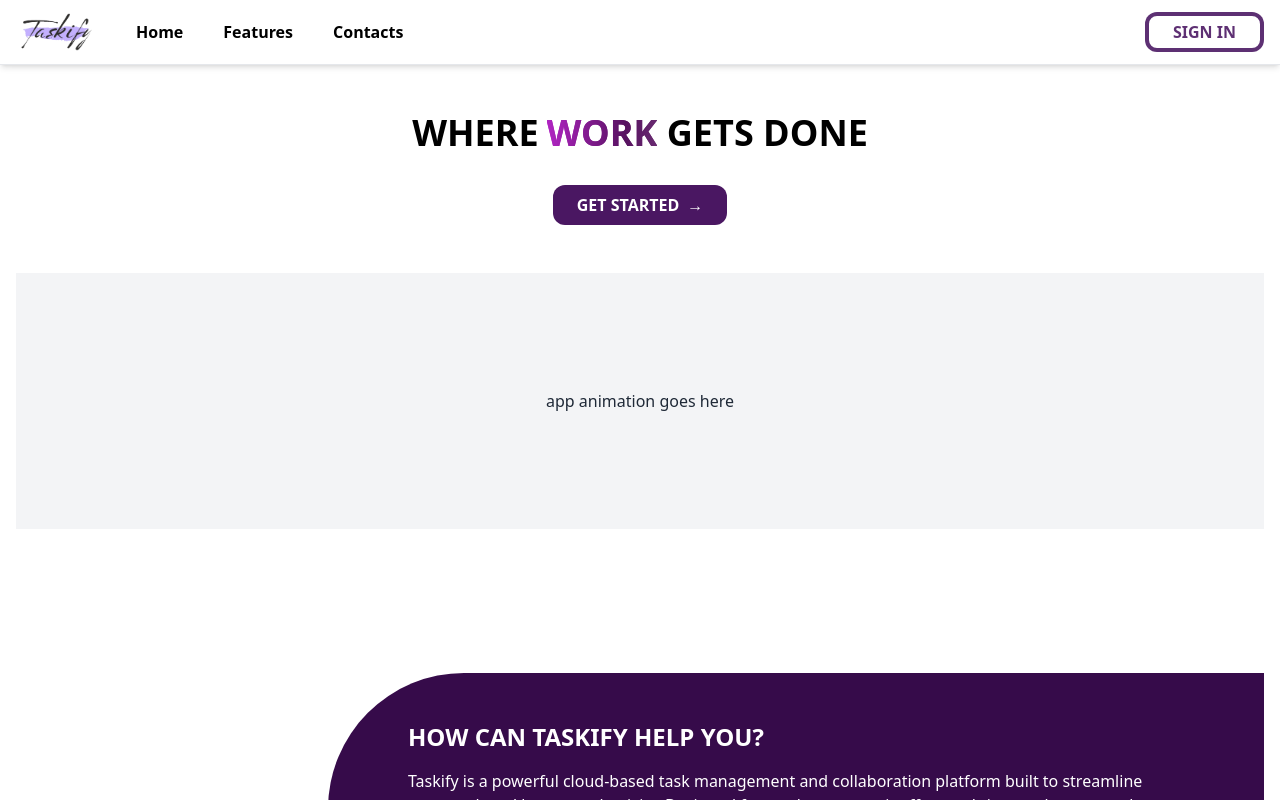
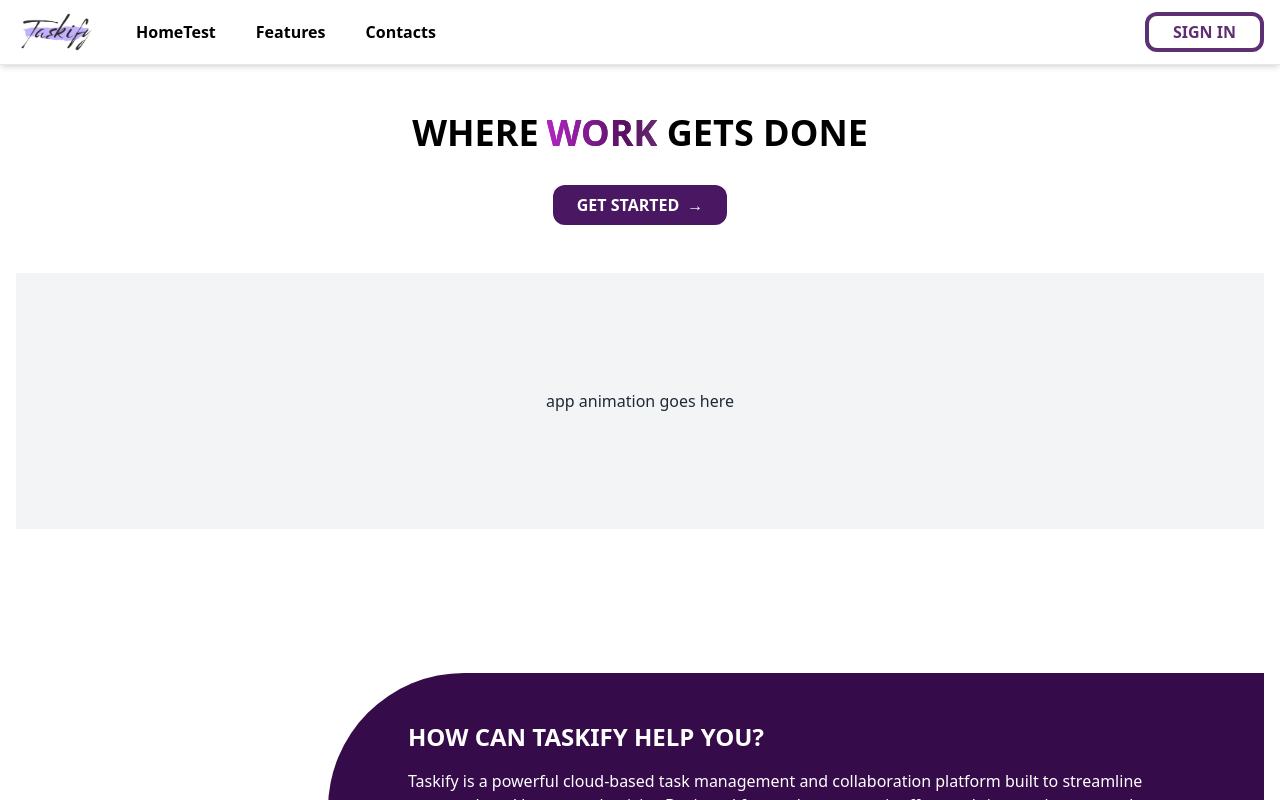
Before and after one commit to suhamirza/gradproject, a React (Vite) app: page / in a window 1280 px wide. Shown: the top 800 px of the page. Built offline with nearby package versions, Linux system fonts and the light colour scheme; the HTML template or start-up script is replaced by a standard one.

Commit message:
Test Commit

```diff
--- a/src/components/Navbar.tsx
+++ b/src/components/Navbar.tsx
@@ -11,7 +11,7 @@ const Navbar = () => {
           <img src={taskifyLogo} alt="Taskify Logo" className="w-full" />
         </div>
         <nav className="flex space-x-10 ">
-          <a href="#" className="text-black font-semibold hover:text-[#5E3073] transition-all duration-300 ease-in-out">Home</a>
+          <a href="#" className="text-black font-semibold hover:text-[#5E3073] transition-all duration-300 ease-in-out">HomeTest</a>
           <a href="#features" className="text-black font-semibold hover:text-[#5E3073] transition-all duration-300 ease-in-out">Features</a>
           <a href="#contacts" className="text-black font-semibold hover:text-[#5E3073] transition-all duration-300 ease-in-out">Contacts</a>
         </nav>
```
